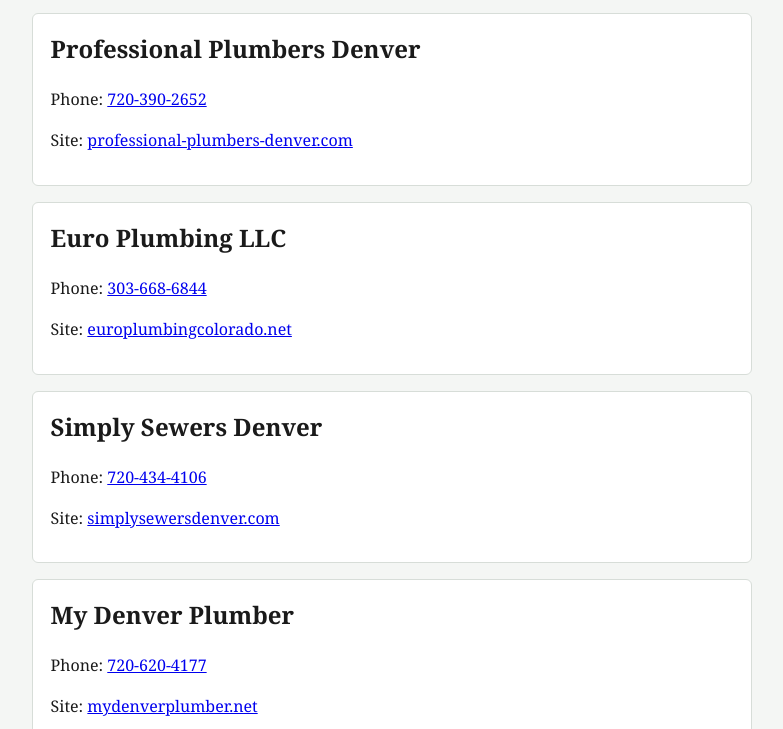
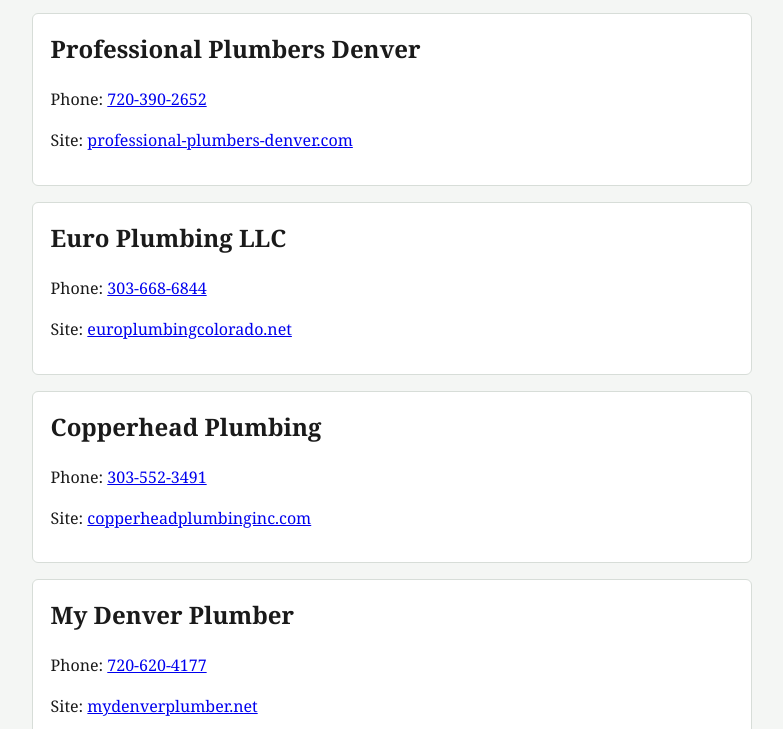
Before and after one commit to usabandit33/permit-pulled, a plain HTML site: page denver.html in a window 1280 px wide. Shown: the part 475-1204 px from the top of the page, without its empty margins (248-1031 px from the left). Drawn offline with Linux system fonts and the light colour scheme.

Commit message:
Remove Simply Sewers bounce; add Copperhead Plumbing

```diff
--- a/denver.html
+++ b/denver.html
@@ -38,9 +38,9 @@
 <p>Site: <a href="https://europlumbingcolorado.net/">europlumbingcolorado.net</a></p>
 </div>
 <div class="card">
-<h2>Simply Sewers Denver</h2>
-<p>Phone: <a href="tel:+17204344106">720-434-4106</a></p>
-<p>Site: <a href="https://www.simplysewersdenver.com/">simplysewersdenver.com</a></p>
+<h2>Copperhead Plumbing</h2>
+<p>Phone: <a href="tel:+13035523491">303-552-3491</a></p>
+<p>Site: <a href="https://www.copperheadplumbinginc.com/">copperheadplumbinginc.com</a></p>
 </div>
 <div class="card">
 <h2>My Denver Plumber</h2>
```
